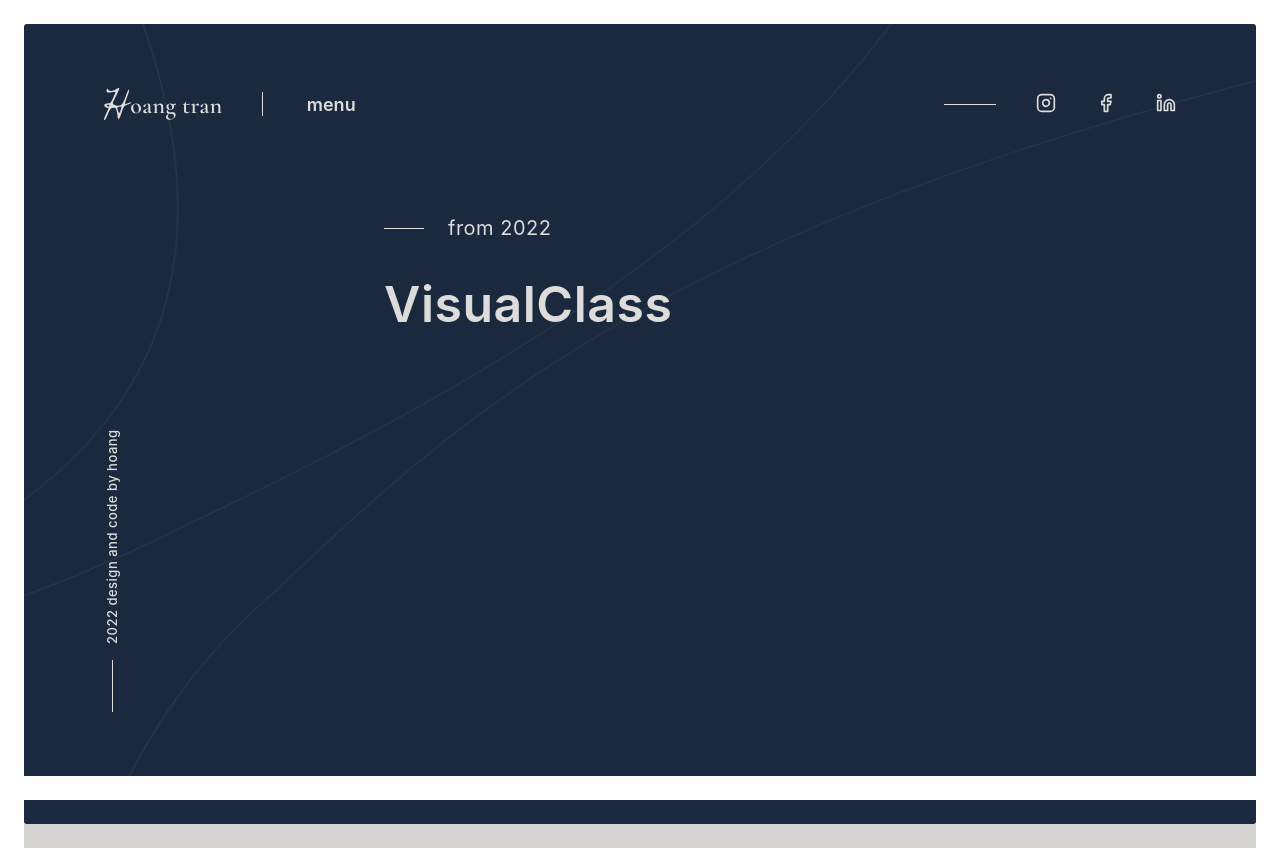
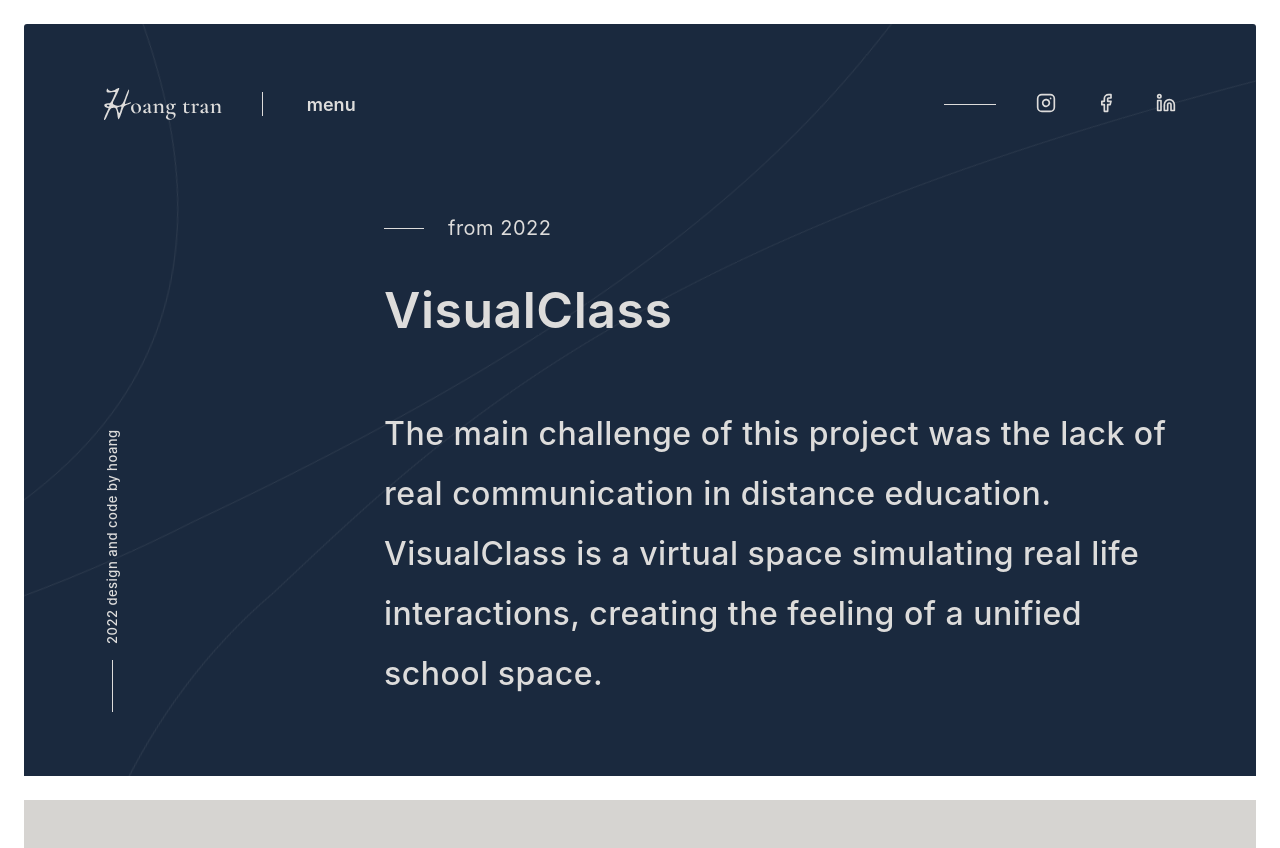
Before and after one commit to tranhoan/hoang-portfolio, a Next.js app: page /project/1 in a window 1280 px wide. Built offline with nearby package versions, Linux system fonts and the light colour scheme.

Commit message:
:sparkles: add static version of project detail

```diff
--- a/pages/project/[id]/index.tsx
+++ b/pages/project/[id]/index.tsx
@@ -20,11 +20,42 @@ const Project: React.FC = () => {
       <S.ProjectDetailContainer>
         <S.ProjectHeader>
           <S.DateContainer>
-            <S.DateLine />
+            <S.ItemLine />
             <S.ProjectYear>from 2022</S.ProjectYear>
           </S.DateContainer>
           <S.ProjectTitle>VisualClass</S.ProjectTitle>
         </S.ProjectHeader>
+        <S.ProjectDescription>
+          <S.Summary>
+            The main challenge of this project was the lack of real
+            communication in distance education. VisualClass is a virtual space
+            simulating real life interactions, creating the feeling of a unified
+            school space.
+          </S.Summary>
+          <S.SideInfoList>
+            <S.InfoItem>
+              <S.ItemHeader>
+                <S.ItemLine />
+                <S.ItemTitle>My Role</S.ItemTitle>
+              </S.ItemHeader>
+              <S.ItemValue>designer, developer</S.ItemValue>
+            </S.InfoItem>
+            <S.InfoItem>
+              <S.ItemHeader>
+                <S.ItemLine />
+                <S.ItemTitle>Stack</S.ItemTitle>
+              </S.ItemHeader>
+              <S.ItemValue>typescript, react, jotai</S.ItemValue>
+            </S.InfoItem>
+            <S.InfoItem>
+              <S.ItemHeader>
+                <S.ItemLine />
+                <S.ItemTitle>Repository</S.ItemTitle>
+              </S.ItemHeader>
+              <S.ItemValue>typescript, react, jotai</S.ItemValue>
+            </S.InfoItem>
+          </S.SideInfoList>
+        </S.ProjectDescription>
       </S.ProjectDetailContainer>
     </S.DetailSection>
   );
@@ -32,7 +63,7 @@ const Project: React.FC = () => {
 
 const S = {
   DetailSection: styled.div`
-    height: 100%;
+    height: calc(100% - 4.8rem);
     background-color: var(--primaryBlue);
     background-clip: content-box;
     box-sizing: border-box;
@@ -48,6 +79,7 @@ const S = {
   DateContainer: styled.div`
     display: flex;
     align-items: center;
+    margin-bottom: 4rem;
   `,
   ProjectYear: styled.span`
     font-size: 2rem;
@@ -57,9 +89,47 @@ const S = {
   ProjectTitle: styled.h1`
     font-size: 5rem;
     font-weight: 600;
+    margin: 0;
   `,
-  DateLine: styled(HorizontalLine)`
+  ItemLine: styled(HorizontalLine)`
     width: 4rem;
+  `,
+  ProjectDescription: styled.div`
+    display: grid;
+    grid-template-columns: 80rem 24rem;
+    column-gap: 13.6rem;
+    margin-top: 6.4rem;
+  `,
+  Summary: styled.p`
+    font-size: 3.2rem;
+    font-weight: 500;
+    line-height: 60px;
+    margin: 0;
+  `,
+  SideInfoList: styled.ul`
+    display: flex;
+    flex-direction: column;
+    list-style: none;
+    font-size: 2rem;
+    margin: 0;
+    padding: 0;
+  `,
+  InfoItem: styled.li`
+    display: flex;
+    flex-direction: column;
+    margin-bottom: 4rem;
+  `,
+  ItemHeader: styled.span`
+    display: flex;
+    align-items: center;
+    margin-bottom: 2.4rem;
+  `,
+  ItemValue: styled.span`
+    font-weight: 400;
+  `,
+  ItemTitle: styled.h4`
+    font-weight: 600;
+    margin: 0 0 0 2.4rem;
   `,
 };
 export default Project;
--- a/styles/GlobalStyle.ts
+++ b/styles/GlobalStyle.ts
@@ -57,6 +57,7 @@ const GlobalStyle = createGlobalStyle`
         box-sizing: border-box;
         scrollbar-width: none;
         -ms-overflow-style: none;
+        overflow: hidden;
         &::-webkit-scrollbar {
             width: 0;
             height: 0;
```
